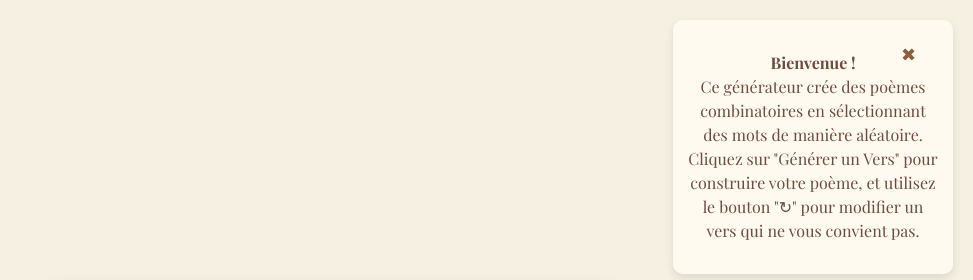
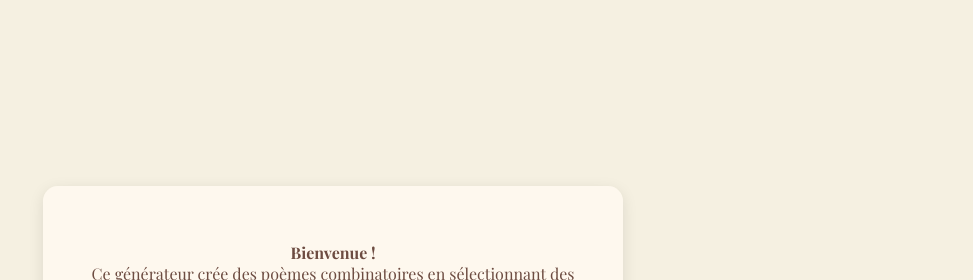
Before and after one commit to nemesisrises/G-n-rateur-d-Avenir, a plain HTML site: page index.html in a window 1280 px wide. Shown: the top 280 px of the page, without its empty margins (307-1280 px from the left). Drawn offline with nearby package versions, Linux system fonts and the light colour scheme.

Commit message:
Update styles.css

```diff
--- a/styles.css
+++ b/styles.css
@@ -54,32 +54,24 @@ button:hover {
     color: #5D4037; /* Brun doux */
 }
 
-.info-panel {
-    position: fixed;
-    top: 20px;
-    right: 20px;
-    background: rgba(255, 250, 240, 0.95); /* Ivoire légèrement transparent */
-    color: #6D4C41; /* Brun doux */
-    padding: 15px;
-    width: 250px;
-    border-radius: 10px;
-    box-shadow: 0px 4px 10px rgba(0, 0, 0, 0.1);
-    font-family: 'Playfair Display', serif;
-    font-size: 16px;
-    line-height: 1.5;
+/* Style des lignes de poème */
+.poem-line {
+    display: flex;
+    justify-content: space-between;
+    align-items: center;
+    margin-bottom: 10px;
 }
 
-.info-panel button {
+/* Style du bouton de régénération */
+.regen-btn {
     background: none;
     border: none;
     font-size: 18px;
-    color: #8B5E3C; /* Brun caramel */
-    position: absolute;
-    top: 5px;
-    right: 8px;
+    color: #8B5E3C;
     cursor: pointer;
+    margin-left: 10px;
 }
 
-.info-panel button:hover {
-    color: #4E342E; /* Brun plus foncé au survol */
+.regen-btn:hover {
+    color: #4E342E;
 }
```
